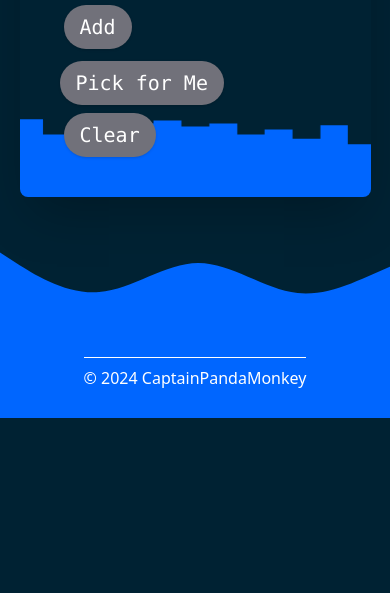
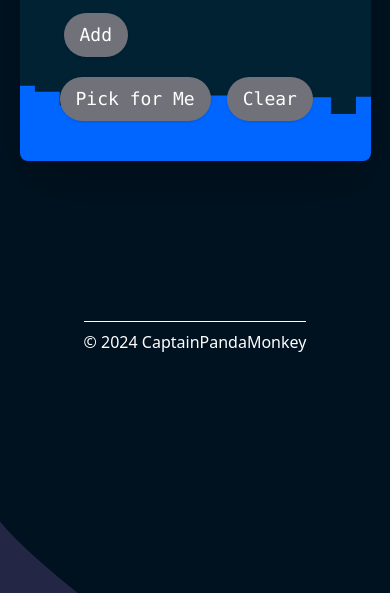
Before and after one commit to CaptainPandaMonkey5/RandomPicker, a website: page index.html in a window 390 px wide. Shown: the part 251-844 px from the top of the page. Drawn offline with nearby package versions, Linux system fonts and the light colour scheme.

Commit message:
fixed background issues and button for mobile

```diff
--- a/index.html
+++ b/index.html
@@ -5,7 +5,7 @@
     <meta name="viewport" content="width=device-width, initial-scale=1.0"/>
     <title>Random Picker</title>
     <link rel="icon" type="image/x-icon" href="assets/Commission-3.png">
-    <link href="styles.css" rel="stylesheet">
+    <!-- <link href="styles.css" rel="stylesheet"> -->
     <script src="https://cdn.tailwindcss.com"></script>
     <script src="script.js"></script>
     <style>
@@ -14,9 +14,10 @@
           content-visibility: auto;
         }
         .bg-wave-svg {
-        background-image: url("assets/wave-haikei.svg");
-        background-image: no-repeat;
+        background-image: url("assets/blob-scene-haikei.svg");
+        background-position: center;
         background-size: cover;
+        background-attachment: fixed;
       }
 
       .bg-block-wave-svg {
@@ -42,11 +43,11 @@
               type="text"
               id="userInput"
               placeholder=" "
-              class="pl-2 px-2 focus:outline-none rounded-md"
+              class="pl-2 px-2 mb-2 focus:outline-none rounded-md"
               >
               <button
                 id="addItem"
-                class="bg-zinc-500 px-4 py-2 ml-1 mt-2 rounded-full text-white hover:bg-zinc-300 shadow hover:shadow-lg hover:shadow-zinc-600"
+                class="bg-zinc-500 text-lg px-4 py-2 ml-1 mt-2 rounded-full text-white hover:bg-zinc-300 shadow hover:shadow-lg hover:shadow-zinc-600"
               >
                 Add
               </button>
@@ -54,14 +55,14 @@
               <ul id="itemList" class="my-3 text-white"></ul>
               <button
                 id="pickRandom"
-                class="bg-zinc-500 px-4 py-2 rounded-full text-white hover:bg-zinc-300 shadow hover:shadow-lg hover:shadow-zinc-600"
+                class="bg-zinc-500 text-lg px-4 py-2 rounded-full text-white hover:bg-zinc-300 shadow hover:shadow-lg hover:shadow-zinc-600"
               >
                 Pick for Me
               </button>
 
               <button
                 id="clearButton"
-                class="bg-zinc-500 px-4 py-2 ml-1 mt-2 rounded-full text-white hover:bg-zinc-300 shadow hover:shadow-lg hover:shadow-zinc-600"
+                class="bg-zinc-500 text-lg px-4 py-2 ml-1 mt-2 rounded-full text-white hover:bg-zinc-300 shadow hover:shadow-lg hover:shadow-zinc-600"
               >
                 Clear
               </button>
--- a/styles.css
+++ /dev/null
@@ -1,11 +0,0 @@
-.bg-wave-svg {
-    background-image: url("assets/wave-haikei.svg");
-    background-image: no-repeat;
-    background-size: cover;
-  }
-
-  .bg-block-wave-svg {
-    background-image: url("assets/block-wave-haikei.svg");
-            background-image: no-repeat;
-    background-size: cover;
-  }
```
Also changed, not shown: assets/blob-scene-haikei.svg (added), assets/wave-haikei.svg (deleted).
